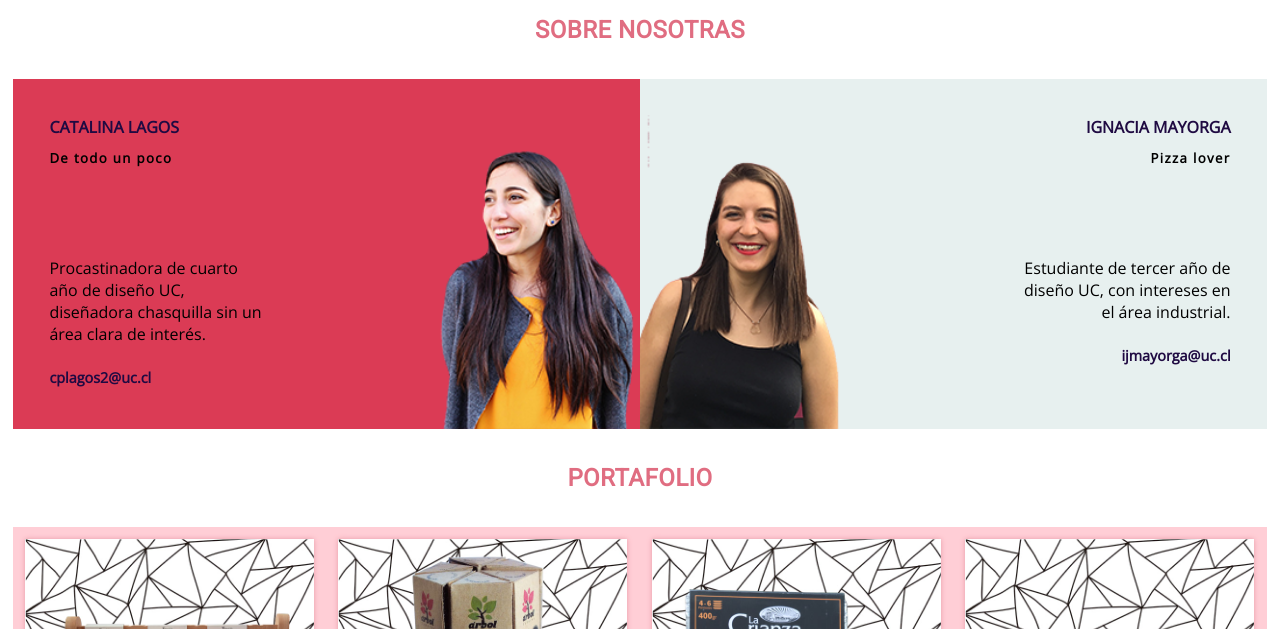
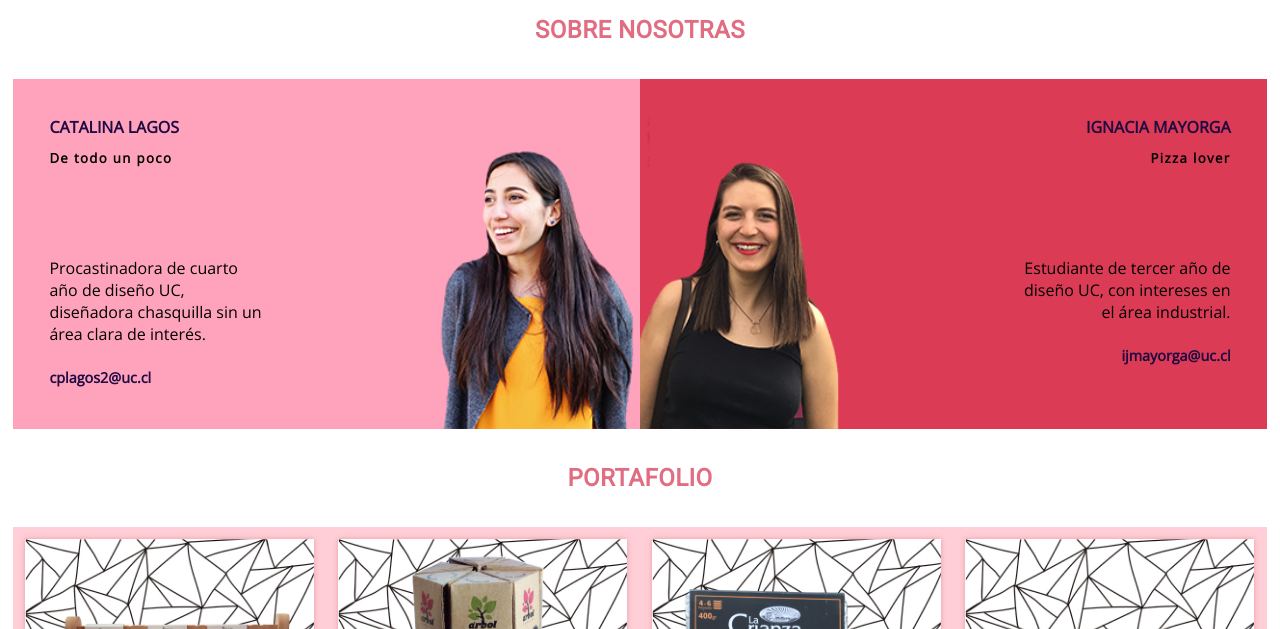
Before and after one commit to catallarin/lagos-mayorga, a plain HTML site: page index.html in a window 1280 px wide. Shown: the part 738-1367 px from the top of the page. Drawn offline with nearby package versions, Linux system fonts and the light colour scheme.

Commit message:
Update estilo.css

```diff
--- a/css/estilo.css
+++ b/css/estilo.css
@@ -80,7 +80,7 @@ video{
 .primera{
 	min-height:300px;
 	text-align:left;
-	background-color:rgba(219, 59, 85,1);
+	background-color:rgba(255, 163, 189,1);
 	background-image:url('../images/cata.png');
 	background-position:top right;
 	background-repeat:no-repeat;
@@ -97,7 +97,7 @@ video{
 .segunda{
 	min-height:300px;
 	text-align:right;
-	background-color:rgba(231,240,239,1);
+	background-color:rgba(219, 59, 85,1);
 	background-image:url('../images/igna.png');
 	background-position:top left;
 	background-repeat:no-repeat;
```
